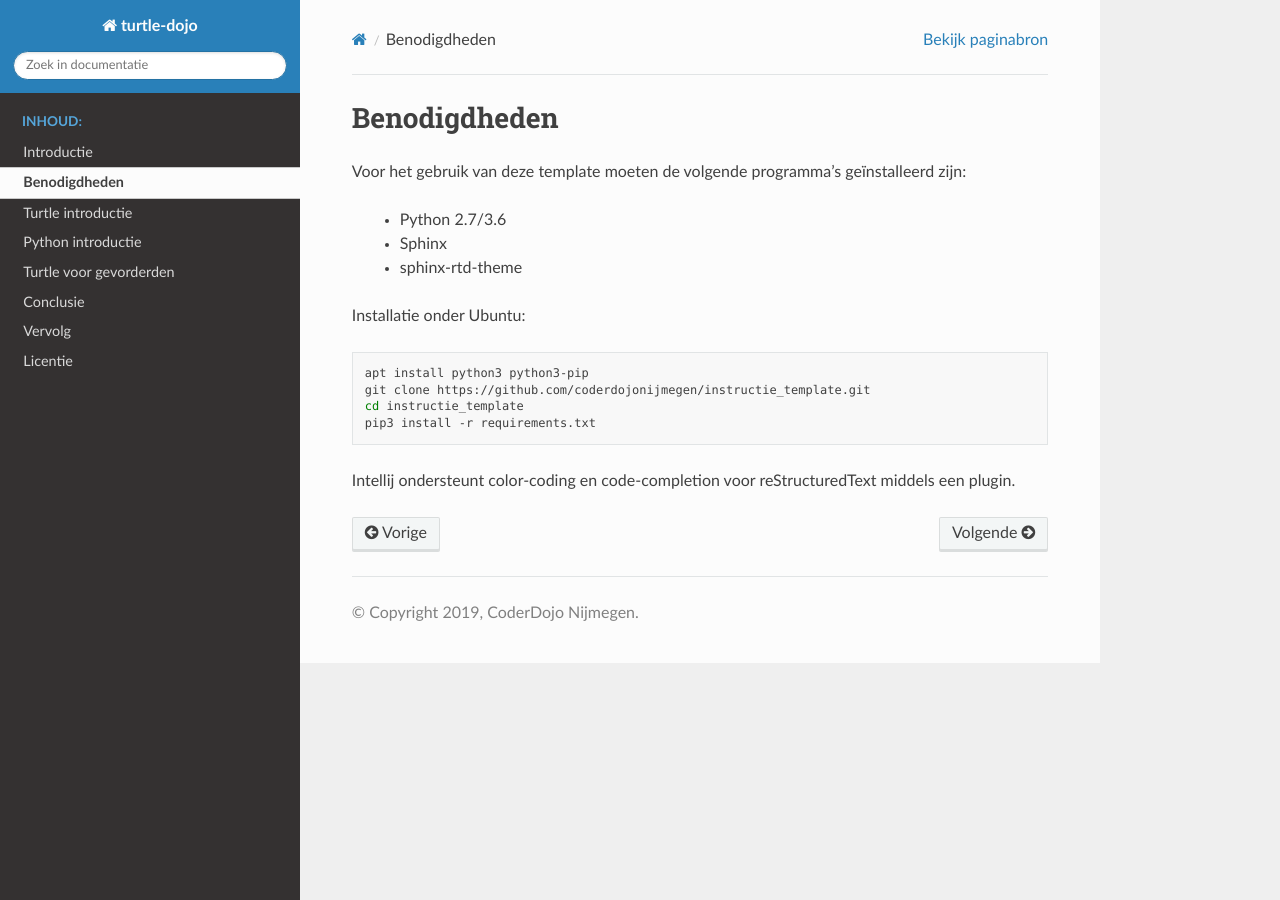
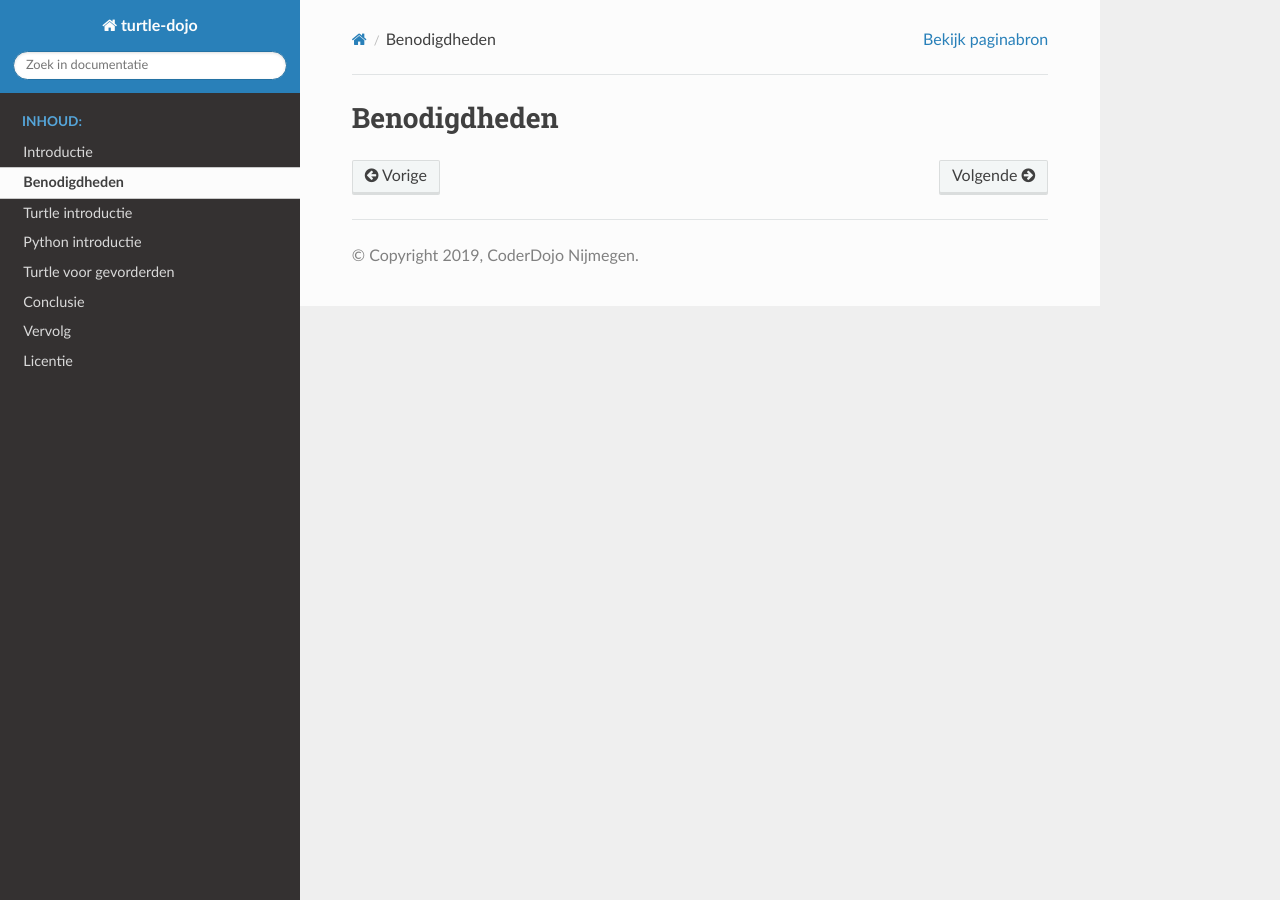
Before and after one commit to coderdojonijmegen/py-turtle, a Sphinx documentation site: the page built from source/benodigdheden.rst, in a window 1280 px wide. Built offline with Sphinx 7.4.7 and the Read the Docs theme 2.0.0, drawn with Linux system fonts in a browser that asks for light colours.

Commit message:
introductie.rst en benodigdheden.rst leeggemaakt na overnemen van instructie template.

```diff
--- a/source/benodigdheden.rst
+++ b/source/benodigdheden.rst
@@ -1,19 +1,2 @@
 Benodigdheden
 =============
-
-Voor het gebruik van deze template moeten de volgende programma's geïnstalleerd zijn:
-
- - Python 2.7/3.6
- - Sphinx
- - sphinx-rtd-theme
-
-Installatie onder Ubuntu:
-
-.. code-block:: bash
-
-   apt install python3 python3-pip
-   git clone https://github.com/coderdojonijmegen/instructie_template.git
-   cd instructie_template
-   pip3 install -r requirements.txt
-
-Intellij ondersteunt color-coding en code-completion voor reStructuredText middels een plugin.
--- a/source/index.rst
+++ b/source/index.rst
@@ -3,7 +3,7 @@
    You can adapt this file completely to your liking, but it should at least
    contain the root `toctree` directive.
 
-Welcome to turtle-dojo's documentation!
+turtle-dojo
 =======================================
 
 .. toctree::
```
Also changed, not shown: source/introductie.rst (+0 -12 lines).
